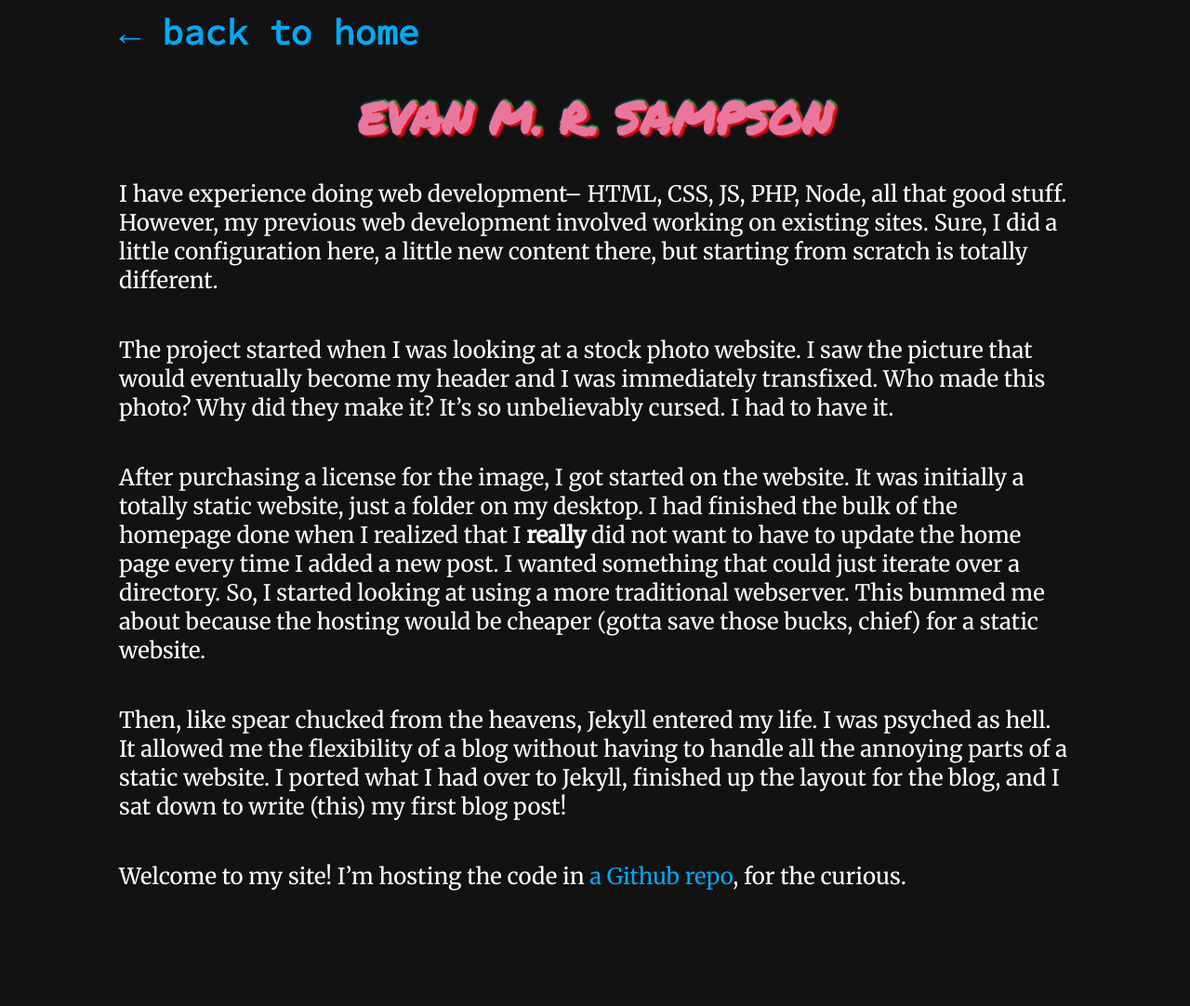
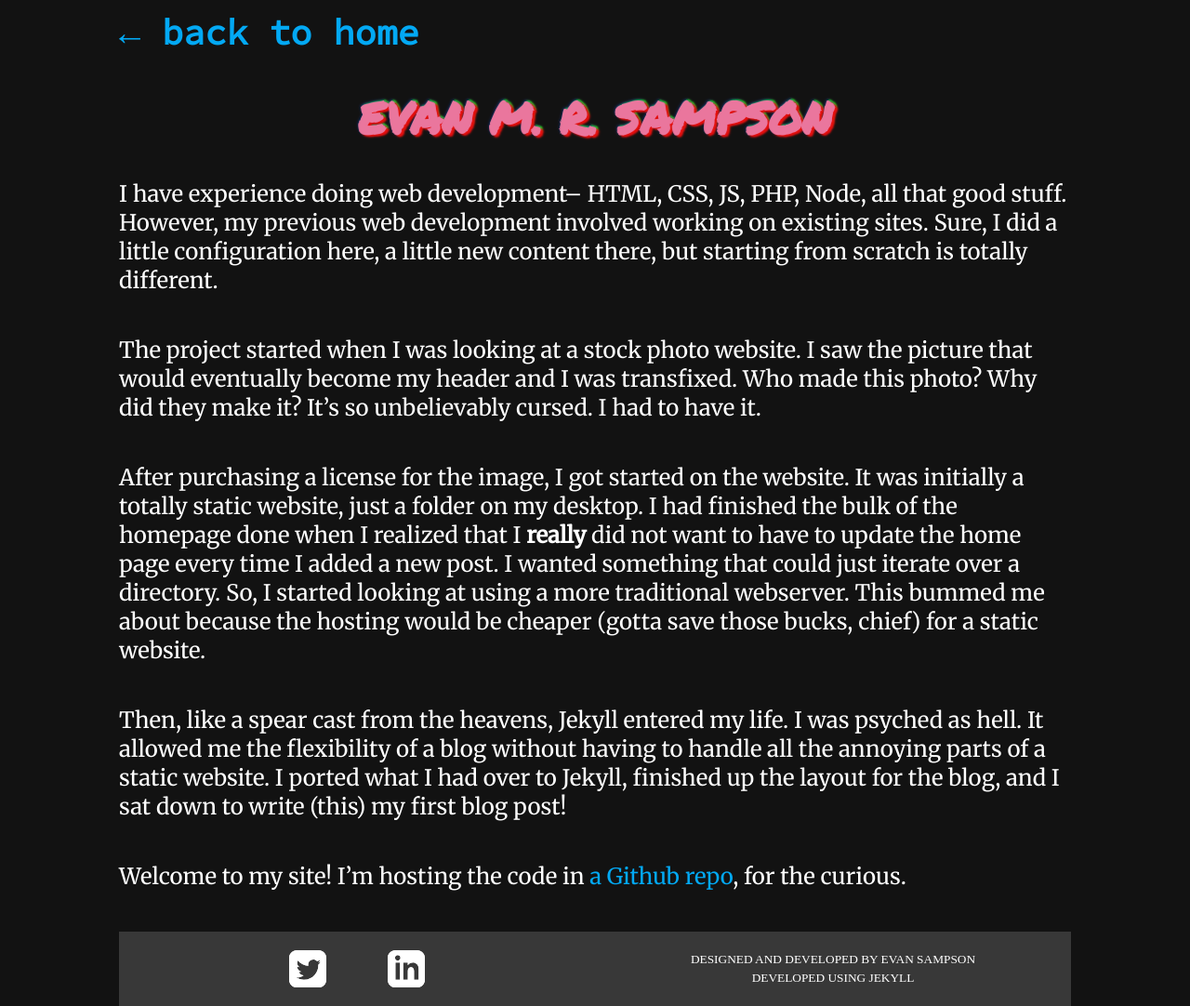
Before and after one commit to evanmrsampson/website, a Jekyll site: the page built from content/_projects/this-website.markdown, in a window 1280 px wide. Shown: the whole page at 93% size. Built offline with Jekyll 4.4.1, drawn with Linux system fonts in a browser that asks for light colours; before the commit the page ends 978 px from its top, so only the background shows below that.

Commit message:
add footer to blog

```diff
--- a/_layouts/blog.html
+++ b/_layouts/blog.html
@@ -35,6 +35,38 @@
             <h1 class="chromatic">Evan M. R. Sampson</h1>
         </a>
         </div>
-        <div class="blog-content">{{ content }}</div>
+		<div class="blog-content">{{ content }}</div>
+		<footer>
+				<div class="links">
+						<div class="link-holder">
+							<a href="https://twitter.com/__majorbummer">
+								<svg id="twitter" class='icon' xmlns="http://www.w3.org/2000/svg" width="24" height="24" viewBox="0 0 24 24">
+									<defs>
+										<pattern id="flame" patternUnits="userSpaceOnUse" width="24" height="24">
+											<image xlink:href="images/flame.gif" width="24" height="30" preserveAspectRatio="none"/>
+										</pattern>
+									</defs>
+									<path d="M19 0h-14c-2.761 0-5 2.239-5 5v14c0 2.761 2.239 5 5 5h14c2.762 0 5-2.239 5-5v-14c0-2.761-2.238-5-5-5zm-.139 9.237c.209 4.617-3.234 9.765-9.33 9.765-1.854 0-3.579-.543-5.032-1.475 1.742.205 3.48-.278 4.86-1.359-1.437-.027-2.649-.976-3.066-2.28.515.098 1.021.069 1.482-.056-1.579-.317-2.668-1.739-2.633-3.26.442.246.949.394 1.486.411-1.461-.977-1.875-2.907-1.016-4.383 1.619 1.986 4.038 3.293 6.766 3.43-.479-2.053 1.08-4.03 3.199-4.03.943 0 1.797.398 2.395 1.037.748-.147 1.451-.42 2.086-.796-.246.767-.766 1.41-1.443 1.816.664-.08 1.297-.256 1.885-.517-.439.656-.996 1.234-1.639 1.697z"/>
+								</svg>
+								<svg id="twitter-overlay" class='icon underlay' xmlns="http://www.w3.org/2000/svg" width="24" height="24" viewBox="0 0 24 24">
+									<path d="M19 0h-14c-2.761 0-5 2.239-5 5v14c0 2.761 2.239 5 5 5h14c2.762 0 5-2.239 5-5v-14c0-2.761-2.238-5-5-5zm-.139 9.237c.209 4.617-3.234 9.765-9.33 9.765-1.854 0-3.579-.543-5.032-1.475 1.742.205 3.48-.278 4.86-1.359-1.437-.027-2.649-.976-3.066-2.28.515.098 1.021.069 1.482-.056-1.579-.317-2.668-1.739-2.633-3.26.442.246.949.394 1.486.411-1.461-.977-1.875-2.907-1.016-4.383 1.619 1.986 4.038 3.293 6.766 3.43-.479-2.053 1.08-4.03 3.199-4.03.943 0 1.797.398 2.395 1.037.748-.147 1.451-.42 2.086-.796-.246.767-.766 1.41-1.443 1.816.664-.08 1.297-.256 1.885-.517-.439.656-.996 1.234-1.639 1.697z"/>
+								</svg>
+							</a>
+						</div>
+						<div class="link-holder">
+							<a href="https://www.linkedin.com/in/evan-m-r-sampson/">
+								<svg id="linkedin" class='icon' xmlns="http://www.w3.org/2000/svg" width="24" height="24" viewBox="0 0 24 24" preserveAspectRatio="none">
+									<path d="M19 0h-14c-2.761 0-5 2.239-5 5v14c0 2.761 2.239 5 5 5h14c2.762 0 5-2.239 5-5v-14c0-2.761-2.238-5-5-5zm-11 19h-3v-11h3v11zm-1.5-12.268c-.966 0-1.75-.79-1.75-1.764s.784-1.764 1.75-1.764 1.75.79 1.75 1.764-.783 1.764-1.75 1.764zm13.5 12.268h-3v-5.604c0-3.368-4-3.113-4 0v5.604h-3v-11h3v1.765c1.396-2.586 7-2.777 7 2.476v6.759z"/>
+								</svg>
+								<svg id="linkedin-overlay" class='icon underlay' xmlns="http://www.w3.org/2000/svg" width="24" height="24" viewBox="0 0 24 24" preserveAspectRatio="none">
+									<path d="M19 0h-14c-2.761 0-5 2.239-5 5v14c0 2.761 2.239 5 5 5h14c2.762 0 5-2.239 5-5v-14c0-2.761-2.238-5-5-5zm-11 19h-3v-11h3v11zm-1.5-12.268c-.966 0-1.75-.79-1.75-1.764s.784-1.764 1.75-1.764 1.75.79 1.75 1.764-.783 1.764-1.75 1.764zm13.5 12.268h-3v-5.604c0-3.368-4-3.113-4 0v5.604h-3v-11h3v1.765c1.396-2.586 7-2.777 7 2.476v6.759z"/>
+								</svg>
+							</a>
+						</div>
+				</div>
+				<div class="message">
+					<small>designed and developed by evan sampson<br>developed using jekyll</small>
+				</div>
+			</footer>
     </body>
 </html>
--- a/content/_projects/this-website.markdown
+++ b/content/_projects/this-website.markdown
@@ -6,10 +6,10 @@ date:   2019-07-25 -400
 
 I have experience doing web development-- HTML, CSS, JS, PHP, Node, all that good stuff. However, my previous web development involved working on existing sites. Sure, I did a little configuration here, a little new content there, but starting from scratch is totally different.
 
-The project started when I was looking at a stock photo website. I saw the picture that would eventually become my header and I was immediately transfixed. Who made this photo? Why did they make it? It's so unbelievably cursed. I had to have it.
+The project started when I was looking at a stock photo website. I saw the picture that would eventually become my header and I was transfixed. Who made this photo? Why did they make it? It's so unbelievably cursed. I had to have it.
 
 After purchasing a license for the image, I got started on the website. It was initially a totally static website, just a folder on my desktop. I had finished the bulk of the homepage done when I realized that I **really** did not want to have to update the home page every time I added a new post. I wanted something that could just iterate over a directory. So, I started looking at using a more traditional webserver. This bummed me about because the hosting would be cheaper (gotta save those bucks, chief) for a static website.
 
-Then, like spear chucked from the heavens, Jekyll entered my life. I was psyched as hell. It allowed me the flexibility of a blog without having to handle all the annoying parts of a static website. I ported what I had over to Jekyll, finished up the layout for the blog, and I sat down to write (this) my first blog post!
+Then, like a spear cast from the heavens, Jekyll entered my life. I was psyched as hell. It allowed me the flexibility of a blog without having to handle all the annoying parts of a static website. I ported what I had over to Jekyll, finished up the layout for the blog, and I sat down to write (this) my first blog post!
 
 Welcome to my site! I'm hosting the code in <a href="https://github.com/evanmrsampson/website">a Github repo</a>, for the curious.
```
Also changed, not shown: _layouts/homepage.html (indentation only).
